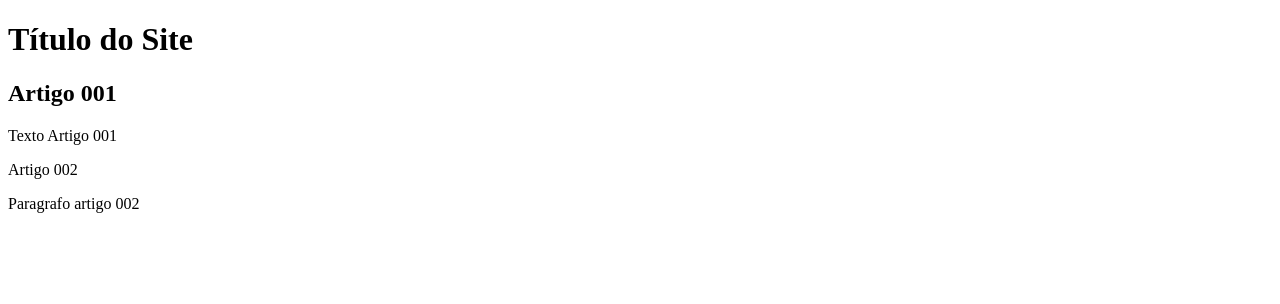
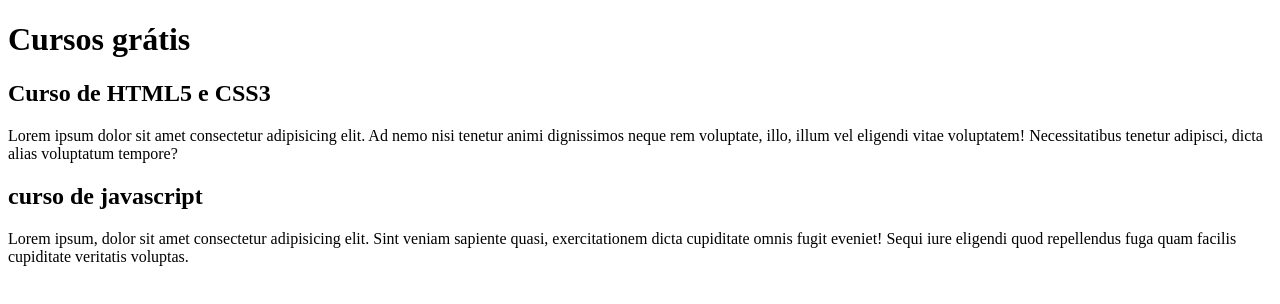
Before and after one commit to hianfernandesdev/projeto-site, a plain HTML site: page index.html in a window 1280 px wide. Drawn offline with Linux system fonts and the light colour scheme.

Commit message:
conteudo do site

```diff
--- a/index.html
+++ b/index.html
@@ -8,14 +8,25 @@
 <body>
     <main>
         <header>
-            <h1>Título do Site</h1>
+            <h1>Cursos grátis</h1>
         </header>
         <article>
-            <h2>Artigo 001</h2>
-            <p>Texto Artigo 001</p>
+            <h2>Curso de HTML5 e CSS3</h2>
+            <p>Lorem ipsum dolor sit amet consectetur adipisicing elit.
+                 Ad nemo nisi tenetur animi dignissimos neque rem
+                 voluptate, illo, illum vel eligendi vitae voluptatem!
+                  Necessitatibus tenetur adipisci, dicta alias
+                  voluptatum tempore?</p>
         </article>
-        <article>Artigo 002</article>
-        <p>Paragrafo artigo 002</p>
+        <article>
+            <h2>curso de javascript</h2>
+            <p>Lorem ipsum, dolor sit amet consectetur adipisicing elit.
+                 Sint veniam sapiente quasi, exercitationem dicta cupiditate
+                  omnis fugit eveniet! Sequi iure eligendi quod repellendus
+                  fuga quam
+                 facilis cupiditate veritatis voluptas.</p>
+        </article>
+
     </main>
 </body>
 </html>
```
